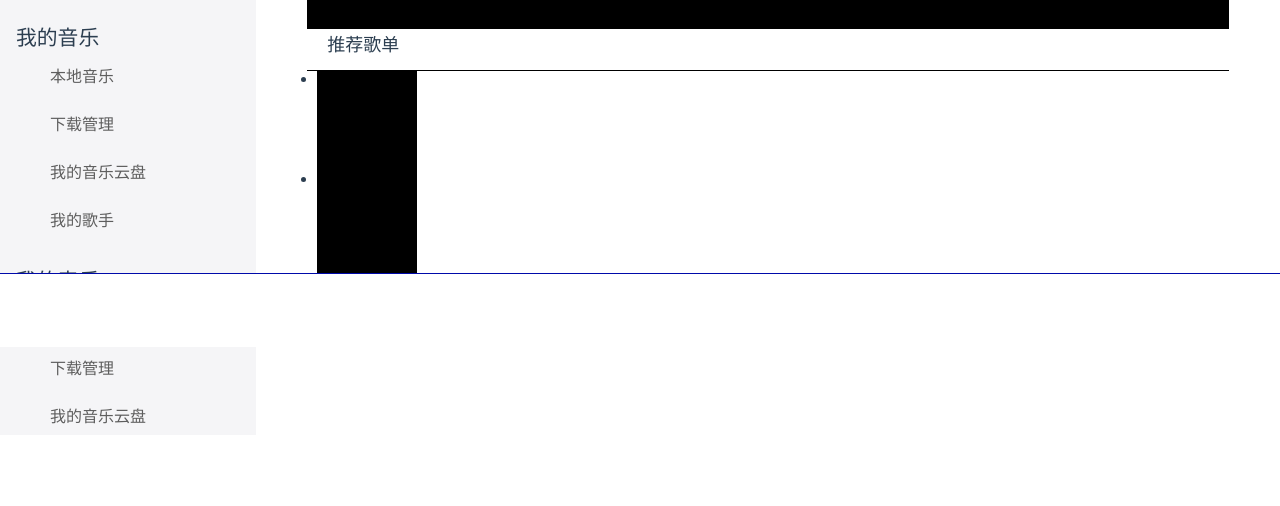
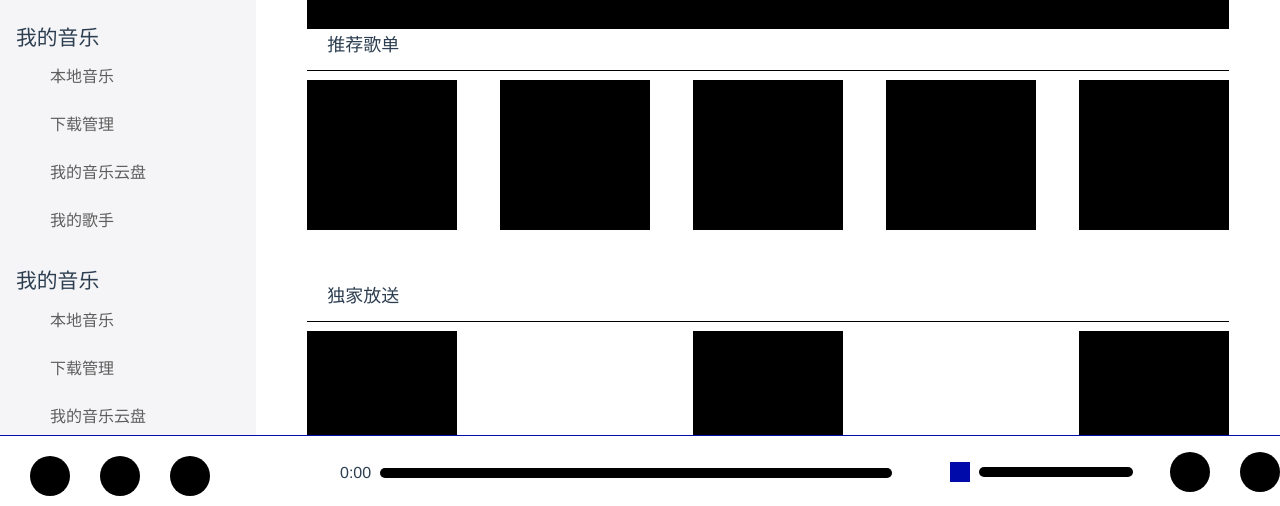
Before and after one commit to TGuoW/VUE-CloudMusic-PC, a Vue app: page / in a window 1280 px wide. Shown: the part 291-797 px from the top of the page. Built offline with nearby package versions, Linux system fonts and the light colour scheme.

Commit message:
complete demo

```diff
--- a/src/components/bottom.vue
+++ b/src/components/bottom.vue
@@ -1,22 +1,97 @@
 <template>
-	<div class="bottom"></div>
+	<div class="bottom">
+		<div class="row">
+			<li class="btn"></li>
+			<li class="btn"></li>
+			<li class="btn"></li>
+		</div>
+		<div class="time">
+			<span >0:00</span>
+		</div>
+		<div class="bar"></div>
+		<div class="volume">
+			<div class="logo-volume"></div>
+			<div class="bar-volume"></div>
+		</div>
+		<div class="row2">
+			<li class="btn"></li>
+			<li class="btn"></li>
+			<li class="btn"></li>
+		</div>
+	</div>
 </template>
 
 <script type="text/javascript">
 
 </script>
 
-<style type="text/css">
+<style type="text/css" scoped>
 .bottom{
 	background: #fff;
 	border-top: 1px;
 	border-color: #000aaa;
 	border-style: solid;
-	top: 564px;
+	bottom: 0;
 	height: 73px;
 	width: 100%;
 	position: fixed;
 }
+.row{
+	width: 300px;
+	left: 10px;
+	display: inline-flex;
+	list-style-type: none;
+}
+.btn{
+	border-radius: 20px;
+	background: #000;
+    margin: 0 10px 0 20px;
+	height: 40px;
+	width: 40px;
+}
+.time{
+	line-height: 73px;
+    position: absolute;
+    left: 340px;
+}
+.bar{
+	background: #000;
+	position: absolute;
+	margin: auto;
+	border-radius: 5px;
+	width: 40%;
+	height: 10px;
+	top: 31.5px;
+	left: 380px;
+}
+.volume{
+	display: inline-flex;
+	width: 15%;
+	position: absolute;
+	height: 20px;
+	/*background: #000;*/
+	left: 950px;
+	top: 26px;
+}
+.logo-volume{
+	background: #000aaa;
+	width: 20px;
+	height: 20px;
+}
+.bar-volume{
+	margin: auto;
+	background: #000;
+	border-radius: 5px;
+	width: 80%;
+	height: 10px;
+}
+.row2{
+	position: absolute;
+	width: 300px;
+	top: 16px;
+	left: 1150px;
+	display: inline-flex;
+	list-style-type: none;
 
-
+}
 </style>
--- a/src/components/mainBody.vue
+++ b/src/components/mainBody.vue
@@ -19,7 +19,14 @@
         <li class="bb"></li>
       </ul>
     </div>
-
+    <div class="btn-2">
+      <span class="btn-sty">独家放送</span>
+      <ul class="aa">
+        <li class="bb"></li>
+        <li class="bb"></li>
+        <li class="bb"></li>
+      </ul>
+    </div>
 	</div>
 </template>
 
@@ -37,13 +44,22 @@
 <style type="text/css" scoped>
   .main{
     background: #fff;
-    position: absolute;
+    position: fixed;
     left: 20%;
-    height: 510px;
+    /*height: 32rem;*/
+    top: 60px;
+    bottom: 74px;
     width: 80%;
     overflow: scroll;
     overflow-x: hidden;
     text-align: center;
+  }
+  .main::-webkit-scrollbar {
+    width: 8px;
+  }
+  .main::-webkit-scrollbar-thumb {
+    border-radius: 4px;
+    background-color: #e1e1e2;
   }
   .btn{
     margin: auto;
@@ -71,13 +87,17 @@
   }
   .aa{
     width: 100%;
+    display: inline-flex;
+    margin: auto;
+    margin-top: 10px;
+    list-style-type:none;
+    justify-content: space-between;
     /*background: #000;*/
     height: 100px;
   }
   .bb{
-    margin-left: 10px;
     background: #000;
-    width: 100px;
-    height: 100px;
+    width: 150px;
+    height: 150px;
   }
 </style>
```
